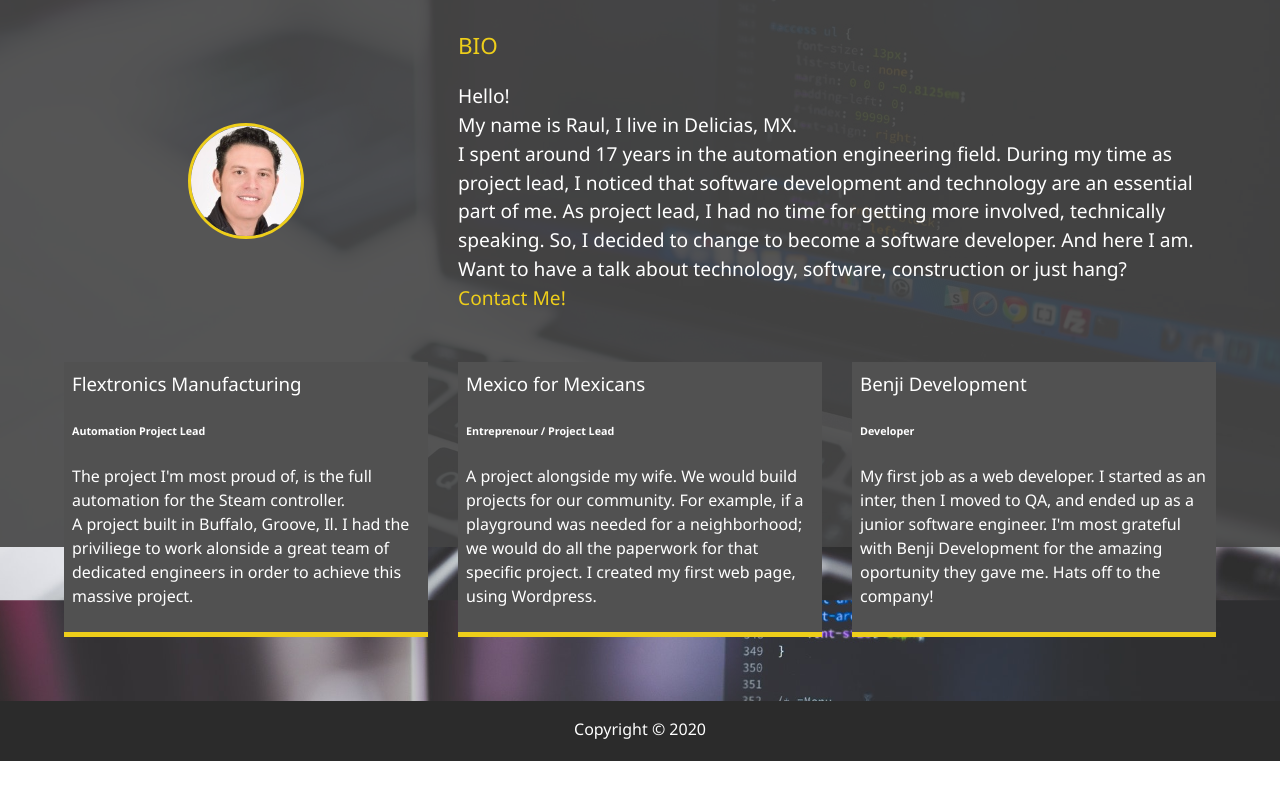
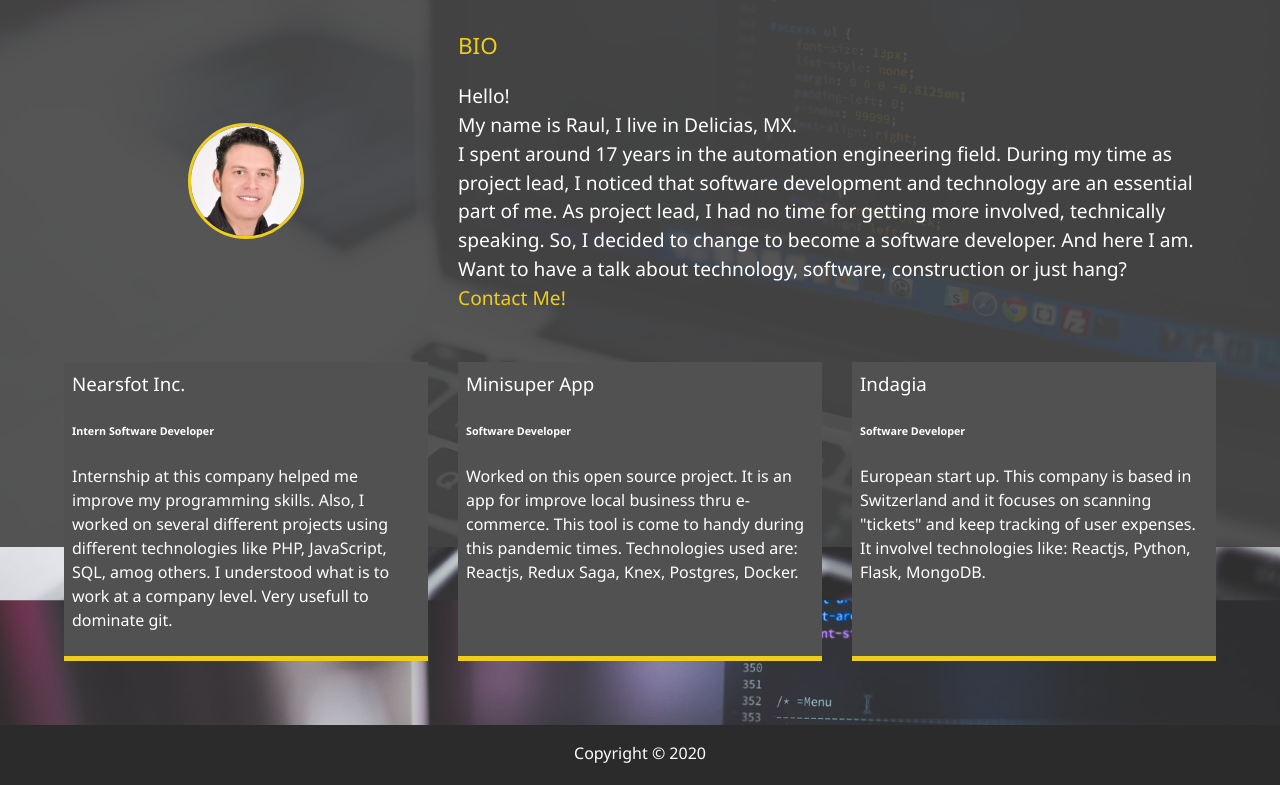
Before and after one commit to jrtorsa/modern_portfolio, a website: page dist/about.html in a window 1280 px wide. Shown: the part 253-1038 px from the top of the page. Before the commit the page ends 1014 px from the top, so only its background shows below. Drawn offline with Linux system fonts and the light colour scheme.

Commit message:
updated info

```diff
--- a/dist/about.html
+++ b/dist/about.html
@@ -64,28 +64,28 @@
             </div>
 
             <div class="job job-1">
-                <h3>Flextronics Manufacturing</h3>
-                <h6>Automation Project Lead</h6>
-                <p>The project I'm most proud of, is the full automation for the Steam controller.<br>
-                A project built in Buffalo, Groove, Il. I had the priviliege to work alonside a great team
-                of dedicated engineers in order to achieve this massive project. </p>
+                <h3>Nearsfot Inc.</h3>
+                <h6>Intern Software Developer</h6>
+                <p>Internship at this company helped me improve my programming skills. Also, I worked on several different projects
+                    using different technologies like PHP, JavaScript, SQL, amog others. I understood what is to work at a company level.
+                    Very usefull to dominate git.
+                </p>
             </div>
 
             <div class="job job-2">
-                <h3>Mexico for Mexicans</h3>
-                <h6>Entreprenour / Project Lead</h6>
-                <p>A project alongside my wife. We would build projects for our community. For example,
-                   if a playground was needed for a neighborhood; we would do all the paperwork for that specific project.
-                   I created my first web page, using Wordpress.
+                <h3>Minisuper App</h3>
+                <h6>Software Developer</h6>
+                <p>Worked on this open source project. It is an app for improve local business thru e-commerce.
+                    This tool is come to handy during this pandemic times.
+                    Technologies used are: Reactjs, Redux Saga, Knex, Postgres, Docker.
                 </p>
             </div>
 
             <div class="job job-3">
-                <h3>Benji Development</h3>
-                <h6>Developer</h6>
-                <p>My first job as a web developer. I started as an inter, then I moved to QA, and ended up as a junior
-                    software engineer. I'm most grateful with Benji Development for the amazing oportunity they gave me.
-                    Hats off to the company!
+                <h3>Indagia</h3>
+                <h6>Software Developer</h6>
+                <p>European start up. This company is based in Switzerland and it focuses on scanning "tickets" and keep tracking of
+                    user expenses. It involvel technologies like: Reactjs, Python, Flask, MongoDB.
                 </p>
             </div>
 
```
Also changed, not shown: dist/work.html (+3 -3 lines).
